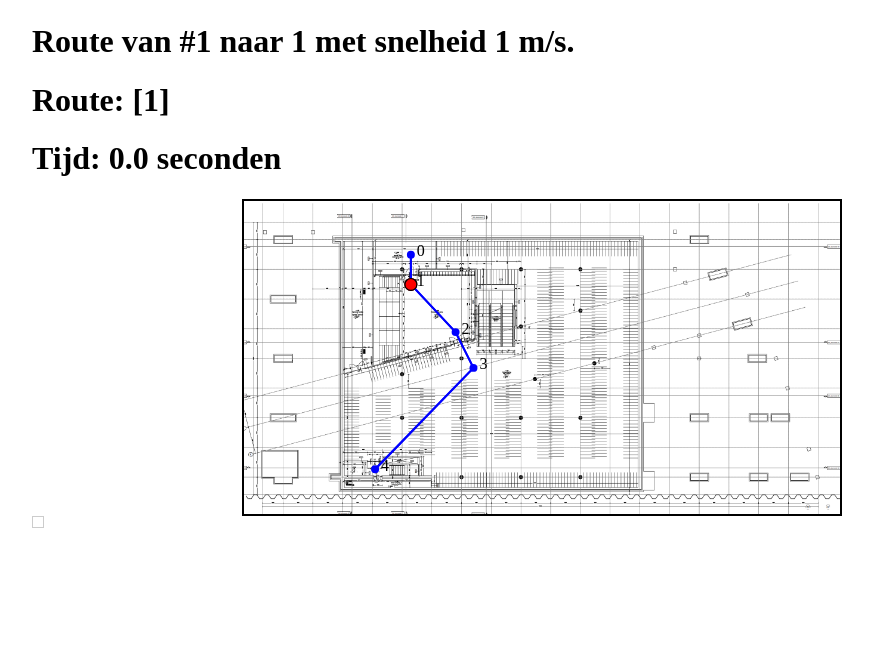
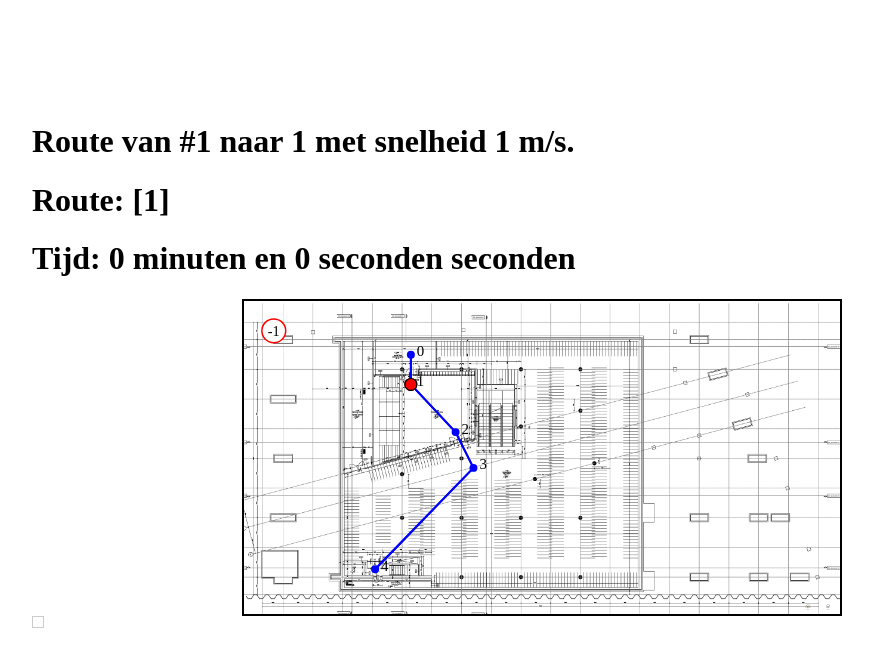
Before and after one commit to DylanTimothySpence/GUI-voor-PWS, a Flask app: a page that uses templates/map.html in a window 1280 px wide. Shown: the top 667 px of the page, without its empty margins (98-971 px from the left). Run offline with Flask 3, Linux system fonts and the light colour scheme.

Commit message:
Toevoegen floor numbers

```diff
--- a/app.py
+++ b/app.py
@@ -1,3 +1,5 @@
+# This code is for Dylan version GUI. Do not change. Instead, make changes to "tobias_app.py"
+
 from flask import Flask, render_template, request, url_for, redirect
 from dijkstra import run_algorithm
 from converter import csv_to_adjacency_list
@@ -24,8 +26,9 @@ def map(src, dest_label, dest_number, speed):
     path = 'hlgraph.csv'
     graph = csv_to_adjacency_list(path)
     route, time = run_algorithm(graph=graph, startnode=int(src), endnode=int(dest_number), speed=float(speed))
-    print(f'route: {route}, time: {time}s')
-    return render_template("map.html", src=src, dest_label=dest_label, dest_number=dest_number, speed=speed, route=route, time=time, graph=graph)
+    # print(f'route: {route}, time: {time}s')
+    time_str = f"{int(time // 60)} minuten en {round(time % 60)} seconden"
+    return render_template("map.html", src=src, dest_label=dest_label, dest_number=dest_number, speed=speed, route=route, time=time_str, graph=graph)
 
 if __name__ == "__main__":
     app.run(debug=True)
--- a/static/css/style.css
+++ b/static/css/style.css
@@ -9,6 +9,7 @@
 body {
     width: 80%;
     margin: auto;
+    margin-top: 100px;
     padding: 0px;
     text-align: left;
     border: 2px solid transparent;
--- a/static/js/script.js
+++ b/static/js/script.js
@@ -177,6 +177,8 @@ const routeFloors = new Set(route.map(id => node_coordinates.find(node => node.i
 
 console.log("routeFloors:")
 console.log(routeFloors)
+
+
 // Make SVGs visible if they are part of the route
 document.querySelectorAll("svg").forEach(svg => {
     const floor = parseInt(svg.id.split('_')[1], 10); // Extract floor number from id
@@ -296,7 +298,8 @@ node_coordinates.forEach(node => {
         .attr("y", d => (scaleCoordinate((d.y), parentWidth) + parentWidth / 400))
         //This needs to become more DRY ^
         .text(d => d.id)
-        .attr("font-size", "1em")
+//        .attr("font-size", "1em")
+        .attr("font-size", `${parentWidth / 40}px`)
         .attr("fill", "black");
 });
 
@@ -412,3 +415,42 @@ function windowResize() {
   }
 
 window.onresize = windowResize;
+
+//______________________ChatGPT solution for floor number in circle in upper left__
+
+// Add circles and floor numbers to visible SVGs
+document.querySelectorAll("svg").forEach(svg => {
+    const floor = parseInt(svg.id.split('_')[1], 10); // Extract floor number from id
+    const parentWidth = svg.clientWidth; // Get the width of the SVG
+
+    if (!parentWidth || isNaN(floor)) {
+        console.warn(`Skipping SVG: ${svg.id} - Invalid floor number or parent width`);
+        return;
+    }
+
+    const d3Svg = d3.select(svg); // Use D3 to select the SVG
+
+    const circleRadius = parentWidth / 50; // Set circle radius
+    const circlePosition = parentWidth / 20; // Position for the circle
+
+    // Add a circle in the top-left corner with a border (edge)
+    d3Svg
+        .append("circle")
+        .attr("cx", circlePosition) // Position the circle
+        .attr("cy", circlePosition)
+        .attr("r", circleRadius)
+        .attr("fill", "white") // Fill color
+        .attr("stroke", "red") // Edge color
+        .attr("stroke-width", circleRadius / 8); // Edge thickness
+
+    // Add the floor number text inside the circle
+    d3Svg
+        .append("text")
+        .attr("x", circlePosition) // Match circle position
+        .attr("y", circlePosition + circleRadius * 0.15) // Fine-tune to center vertically
+        .attr("text-anchor", "middle") // Horizontal centering
+        .attr("dominant-baseline", "middle") // Align vertically to the middle
+        .attr("font-size", circleRadius * 1.2) // Scale font size
+        .attr("fill", "black") // Set text color
+        .text(floor); // Set the floor number as text
+});
```
Also changed, not shown: templates/home_tobias.html (added, +18 -0 lines), templates/login.html (+2 -8 lines), templates/login_tobias.html (added, +11 -0 lines), tobias_app.py (added, +60 -0 lines).
